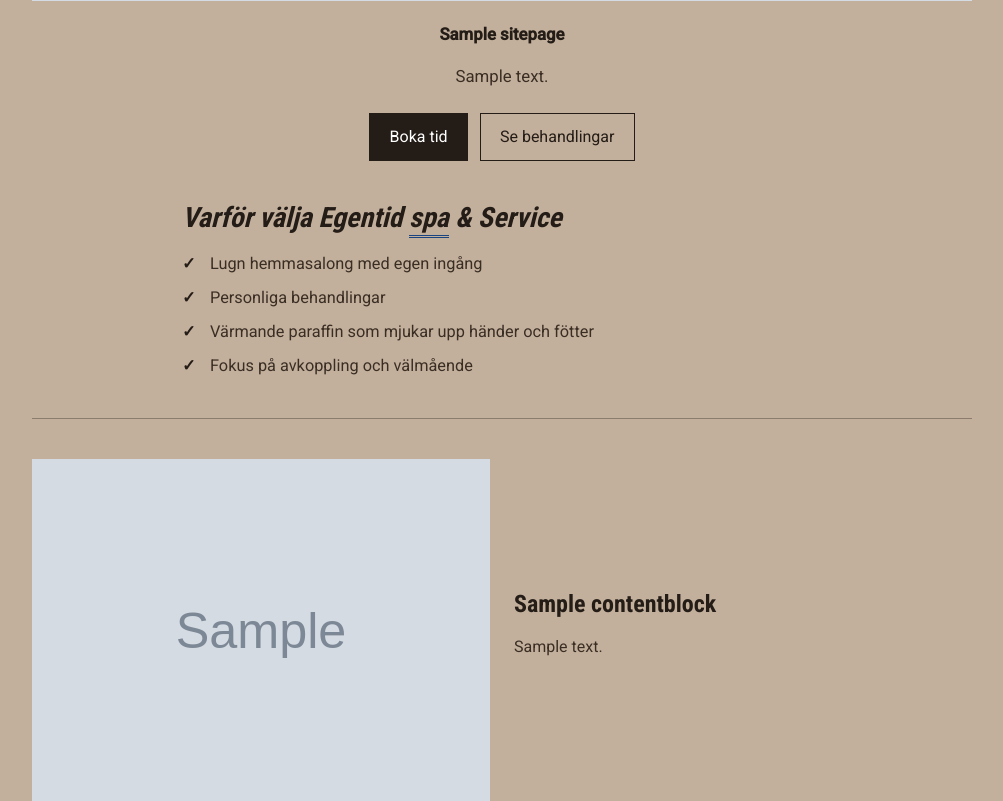
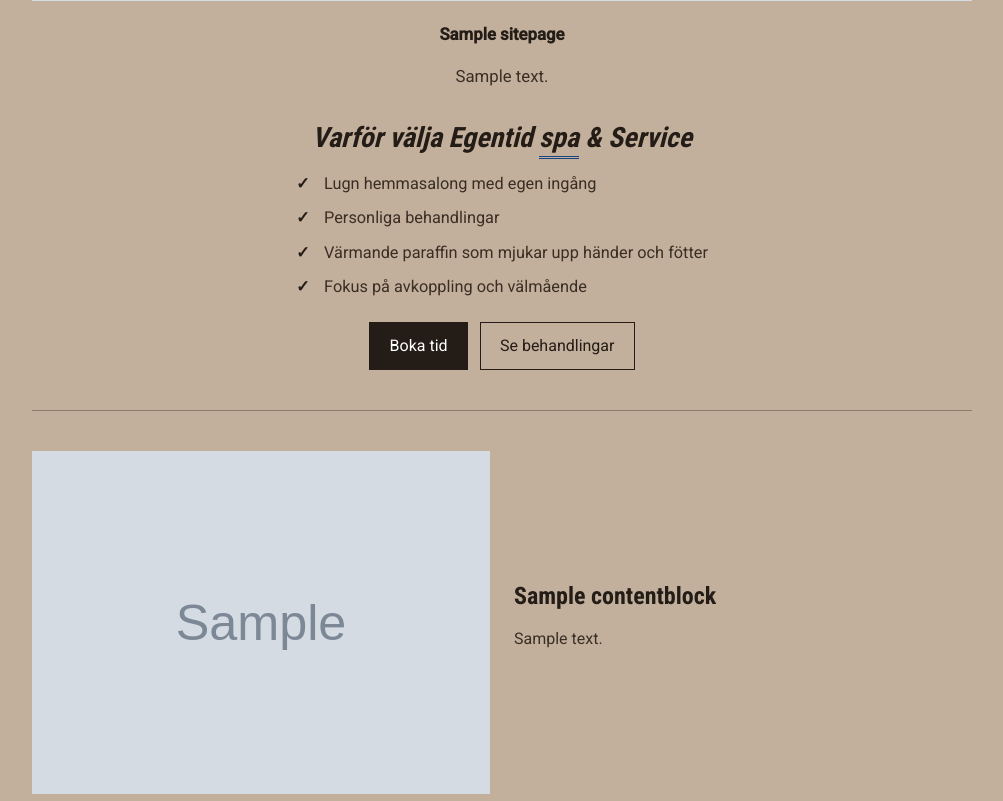
Before and after one commit to AnnikaW-dev/egentidsparesurs, a Django app: page / in a window 1280 px wide. Shown: the part 603-1404 px from the top of the page, without its empty margins (138-1141 px from the left). Run offline with Django 5.2, Linux system fonts and the light colour scheme; tables that the repository leaves empty hold one stand-in row (values such as "Sample post"); grey boxes marked "Sample" are stand-in pictures.

Commit message:
Center why-choose block and place it above the home CTAs.
Co-authored-by: Cursor <cursoragent@cursor.com>

```diff
--- a/pages/templates/pages/home.html
+++ b/pages/templates/pages/home.html
@@ -61,13 +61,8 @@
     {# Order: prose, bold tagline (2nd), prose — Adjust body paragraphs in Admin → Startsida #}
     <p class="{% if forloop.counter == 2 %}lead{% else %}prose{% endif %}">{{ para }}</p>
   {% endfor %}
-  <p class="hero-actions">
-    <a class="btn" href="{% url 'booking' %}">Boka tid</a>
-    <a class="btn btn-ghost" href="{% url 'treatments' %}">Se behandlingar</a>
-  </p>
-</section>
 
-{# Why-choose checklist — Adjust copy here or later move to CMS ContentBlock #}
+  {# Why-choose checklist — above CTAs; Adjust copy here or later move to CMS ContentBlock #}
   <section class="why-choose" aria-labelledby="why-choose-heading">
     <h2 id="why-choose-heading" class="why-choose-title">
       Varför välja Egentid
@@ -80,6 +75,12 @@
       <li>Värmande paraffin som mjukar upp händer och fötter</li>
       <li>Fokus på avkoppling och välmående</li>
     </ul>
+  </section>
+
+  <p class="hero-actions">
+    <a class="btn" href="{% url 'booking' %}">Boka tid</a>
+    <a class="btn btn-ghost" href="{% url 'treatments' %}">Se behandlingar</a>
+  </p>
 </section>
 
 {% for block in blocks %}
--- a/static/css/style.css
+++ b/static/css/style.css
@@ -404,8 +404,8 @@ h1 {
 /* Why choose — checkmarks + double underline under “spa”; Adjust list copy in home.html */
 .why-choose {
   max-width: 40rem;
-  margin: 2.5rem auto 2rem;
-  text-align: left;
+  margin: 2rem auto 0.5rem;
+  text-align: center;
 }
 
 .why-choose-title {
@@ -413,7 +413,7 @@ h1 {
   font-style: italic;
   font-weight: 700;
   font-size: clamp(1.35rem, 3vw, 1.75rem);
-  text-align: left;
+  text-align: center;
   margin: 0 0 1.1rem;
   color: var(--ink-strong);
 }
@@ -426,11 +426,13 @@ h1 {
 
 .why-choose-list {
   list-style: none;
-  margin: 0;
+  margin: 0 auto;
   padding: 0;
-  display: flex;
+  display: inline-flex;
   flex-direction: column;
+  align-items: flex-start;
   gap: 0.65rem;
+  text-align: left;
 }
 
 .why-choose-list li {
@@ -448,7 +450,6 @@ h1 {
   top: 0;
   color: var(--ink-strong);
   font-weight: 700;
-  speak: never;
 }
 
 .btn {
```
Lines whose indentation alone changed are shown as unchanged.
